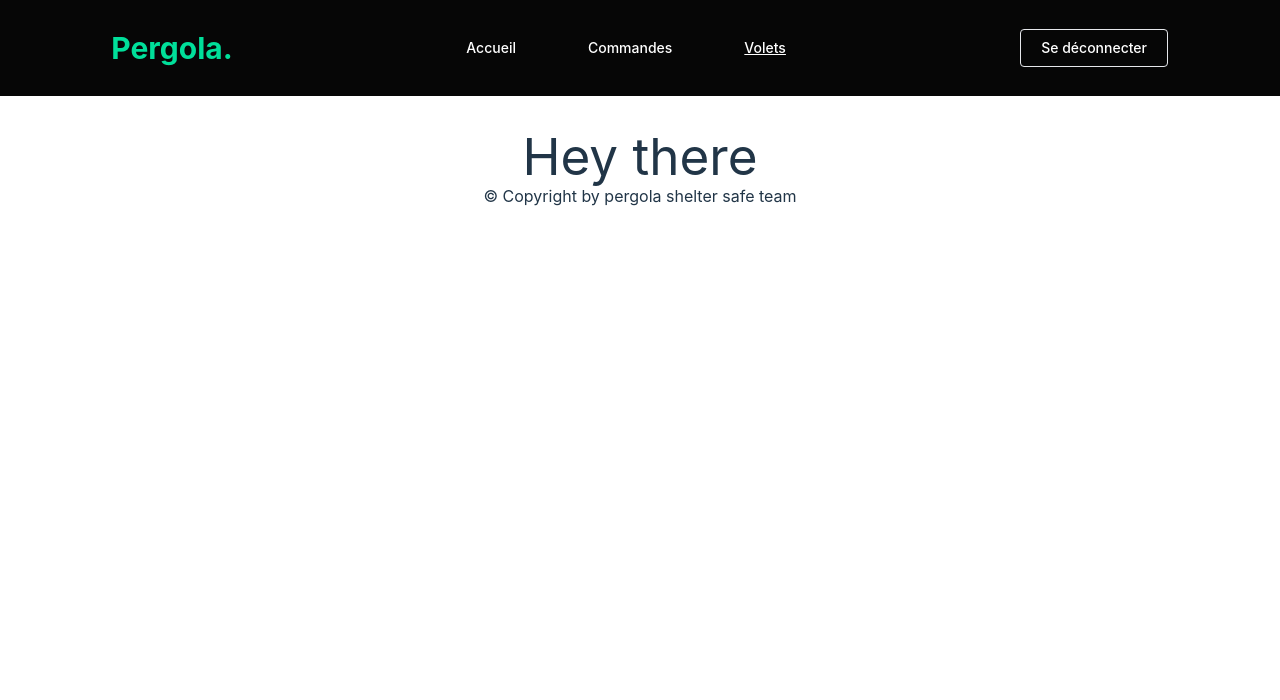
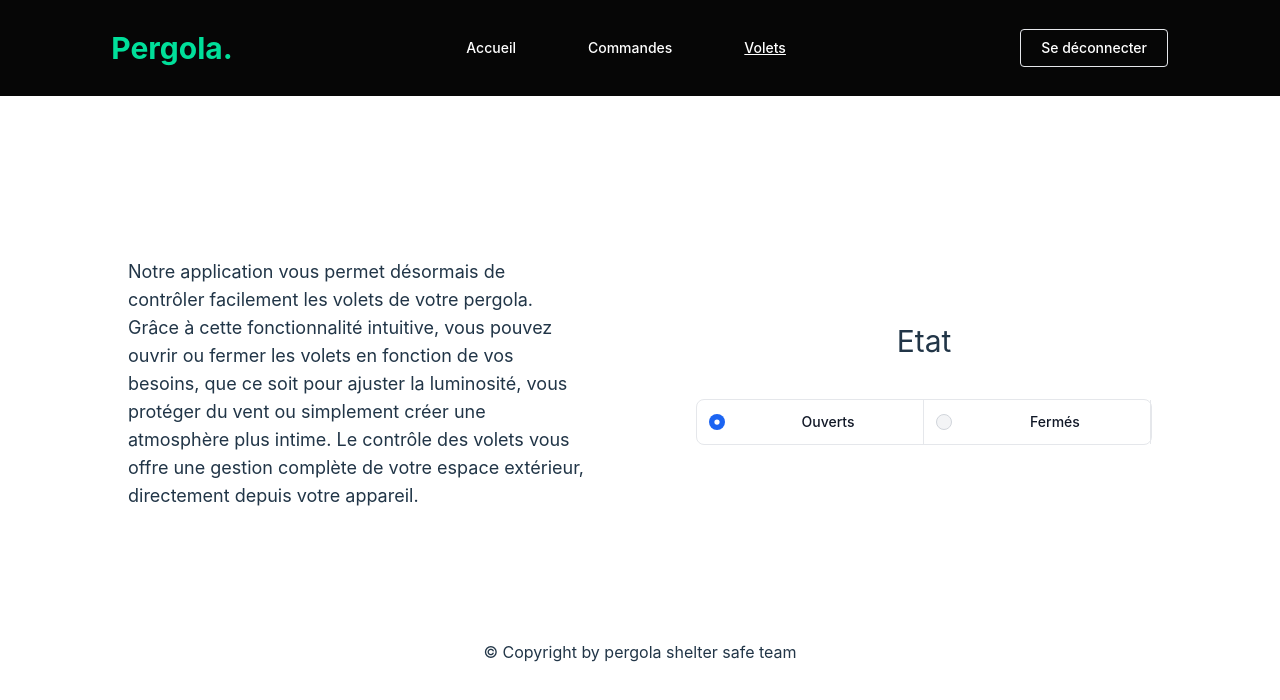
Before and after one commit to Nick-Kevin/Pergola-shelter-safe-web-app, a React (Vite) app: page /Pergola-shelter-safe-web-app/volets in a window 1280 px wide. Shown: the top 700 px of the page. Built offline with nearby package versions, Linux system fonts and the light colour scheme.

Commit message:
update : shutter page for desktop device

```diff
--- a/src/pages/Home.jsx
+++ b/src/pages/Home.jsx
@@ -26,7 +26,7 @@ function Home() {
             </section>
             <section id="features" className="mb-5 sm:mb-0 sm:py-32">
                 <h1 className="text-2xl md:text-4xl">Les fonctionnalités</h1>
-                <div className="flex flex-col sm:flex-row justify-between items-center sm:items-stretch gap-10 sm:gap-0 md:px-28 mt-10 sm:mt-20">
+                <div className="flex flex-col sm:flex-row sm:flex-wrap justify-between items-center sm:items-stretch gap-10 sm:gap-0 md:px-28 mt-10 sm:mt-20">
                     <div className="w-72 sm:w-80 rounded-lg border border-[#06060630] shadow-lg p-8">
                         <div className="flex justify-center">
                             <img src={microphone} alt="microphone" className="w-10" />
--- a/src/pages/Volets.jsx
+++ b/src/pages/Volets.jsx
@@ -5,7 +5,34 @@ function Volets() {
     return (
         <div>
             <Navbar />
-            <h1 className="pt-32">Hey there</h1>
+            <section className="pt-32 px-5 md:px-32 flex items-center gap-28 h-[80vh]">
+                <p className="w-1/2 text-start text-lg">
+                Notre application vous permet désormais de contrôler facilement
+                les volets de votre pergola. Grâce à cette fonctionnalité intuitive,
+                vous pouvez ouvrir ou fermer les volets en fonction de vos besoins,
+                que ce soit pour ajuster la luminosité,
+                vous protéger du vent ou simplement créer une atmosphère plus intime.
+                Le contrôle des volets vous offre une gestion complète de votre espace extérieur,
+                directement depuis votre appareil.
+                </p>
+                <div className="w-1/2 flex flex-col gap-10">
+                    <h2 className="text-3xl">Etat</h2>
+                    <ul className="items-center w-full text-sm font-medium text-gray-900 bg-white border border-gray-200 rounded-lg sm:flex dark:bg-gray-700 dark:border-gray-600 dark:text-white">
+                        <li className="w-full border-b border-gray-200 sm:border-b-0 sm:border-r dark:border-gray-600">
+                            <div className="flex items-center ps-3">
+                                <input id="horizontal-list-radio-license" defaultChecked type="radio" value="" name="list-radio" className="w-4 h-4 text-blue-600 bg-gray-100 border-gray-300 focus:ring-blue-500 dark:focus:ring-blue-600 dark:ring-offset-gray-700 dark:focus:ring-offset-gray-700 focus:ring-2 dark:bg-gray-600 dark:border-gray-500" />
+                                <label for="horizontal-list-radio-license" className="w-full py-3 ms-2 text-sm font-medium text-gray-900 dark:text-gray-300">Ouverts</label>
+                            </div>
+                        </li>
+                        <li className="w-full border-b border-gray-200 sm:border-b-0 sm:border-r dark:border-gray-600">
+                            <div className="flex justify-around items-center ps-3">
+                                <input id="horizontal-list-radio-id" type="radio" value="" name="list-radio" className="w-4 h-4 text-blue-600 bg-gray-100 border-gray-300 focus:ring-blue-500 dark:focus:ring-blue-600 dark:ring-offset-gray-700 dark:focus:ring-offset-gray-700 focus:ring-2 dark:bg-gray-600 dark:border-gray-500" />
+                                <label for="horizontal-list-radio-id" className="w-full py-3 ms-2 text-sm font-medium text-gray-900 dark:text-gray-300">Fermés</label>
+                            </div>
+                        </li>
+                    </ul>
+                </div>
+            </section>
             <Footer />
         </div>
     )
```
